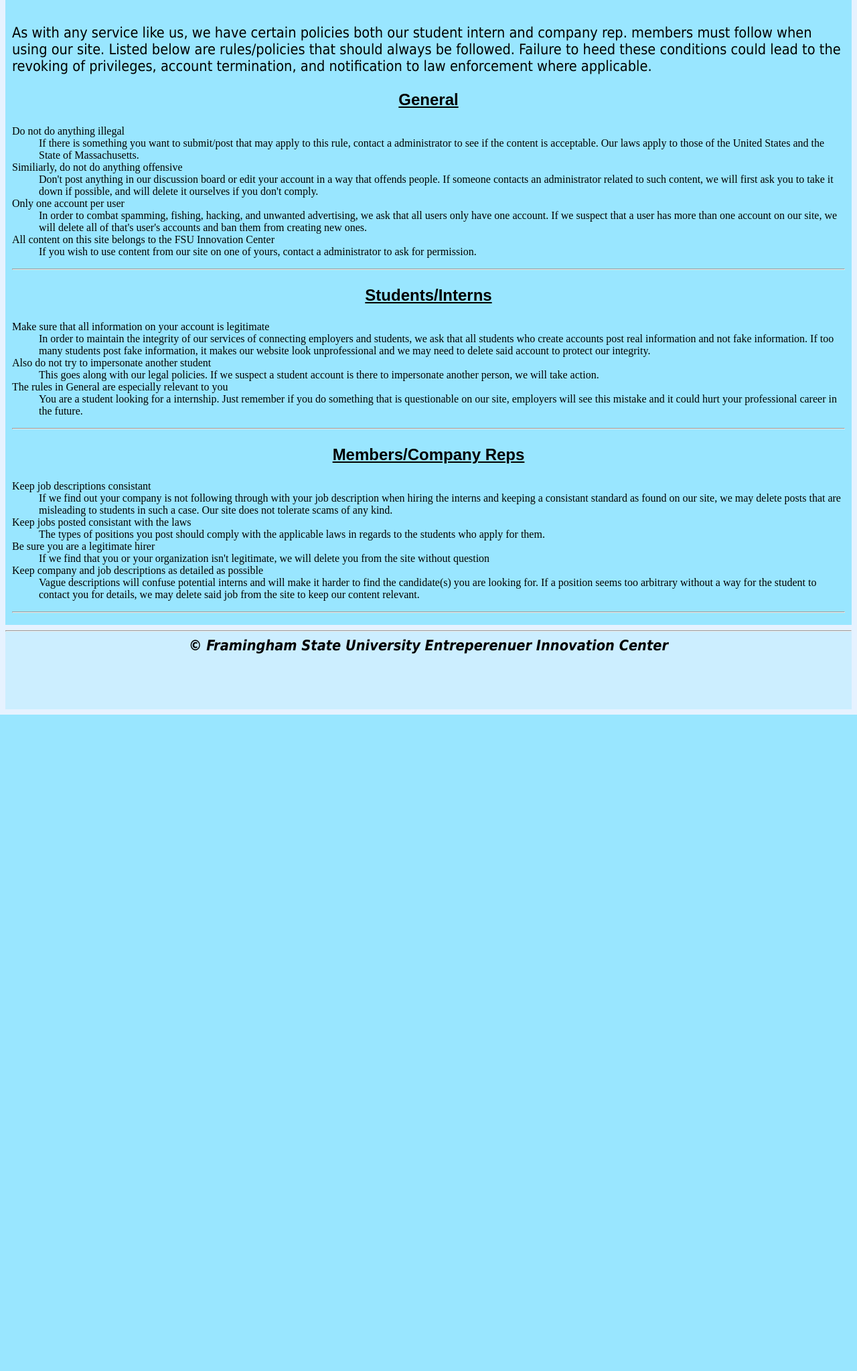
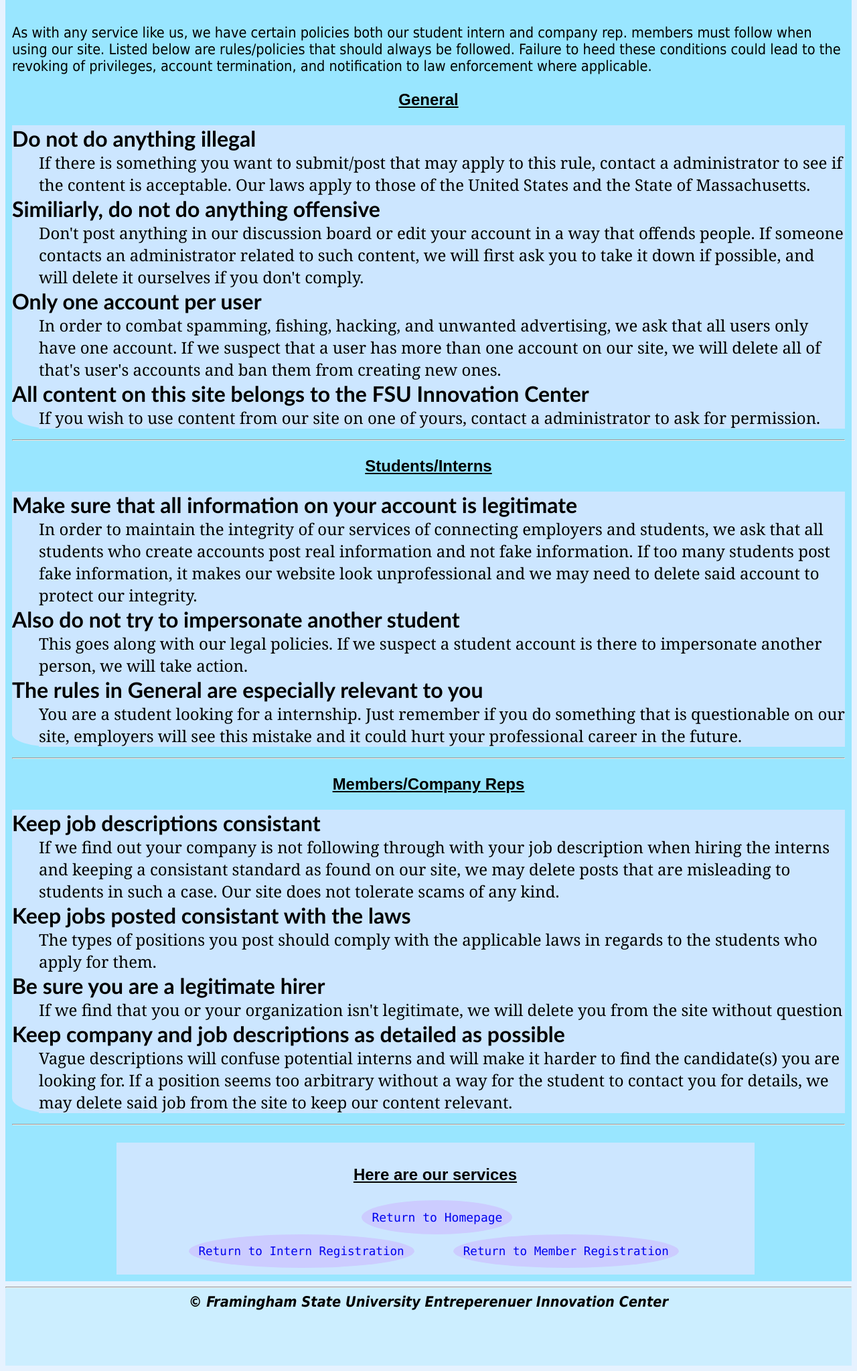
Before and after one commit to JonPetani/FSUInnovation, a PHP site: page /terms.html in a window 1280 px wide. Shown: the part 482-2529 px from the top of the page at 67% size. Before the commit the page ends 1549 px from the top, so only its background shows below. Run offline with PHP 8.4, Linux system fonts and the light colour scheme.

Commit message:
Login and Terms Changes
Login files were edited a bit. Still aren't functional yet, but they do not have any syntax errors or other errors present when executed now.

Terms styling is now correct with buttons back to the register forms and the home page.

2 Pages for failed login have been added. Once login in working, one of these pages will appear if a user entered incorrect username and password. On that page, it gives the user the change to go back to the specific login page, or to register.

The button on the bottom of home that misaligned is now more centered as intended.

```diff
--- a/Home.html
+++ b/Home.html
@@ -42,7 +42,7 @@
 </ul>
 <br clear=both>
 <h3 align=center>We have a directory of all our services</h3>
-<a href='Nav.html'>Go here to find all our services</a>
+<a href='Nav.html' style='margin-left:25%;'>Go here to find all our services</a>
 <br clear=both>
 </div>
 </div>
--- a/Intern.css
+++ b/Intern.css
@@ -83,3 +83,32 @@
 ul#nav > li > a:active {
 	background-color:#3377ff;
 }
+
+dt {
+	font-size:200%;
+	font-family:Trebuchet MS;
+	font-weight:bold;
+}
+
+dd {
+	font-size: 150%;
+	font-family:Georgia;
+}
+
+dl, dl > dt, dl > dd {
+	background-color: #cce6ff;
+
+}
+
+dl {
+	border-radius: 5%;
+}
+
+div#error {
+	display:block;
+	padding: 5 10 5 10;
+}
+img.error {
+	width:10%;
+	height:auto;
+}
--- a/Login.html
+++ b/Login.html
@@ -12,7 +12,7 @@
 <div class='select'>
 <h2 align=center>Are you a Intern or a Member?</h3>
 <ul type='none'>
-<li style='margin-left:13.55%;'><a href=''>I am a Intern</a></li>
+<li style='margin-left:13.55%;'><a href='InternLogin.php'>I am a Intern</a></li>
 <li><a href='MemberLogin.php'>I am a Member</a></li>
 </ul>
 <br clear=both>
--- a/Success.php
+++ b/Success.php
@@ -11,7 +11,7 @@
 <h2 align=center>Login Successful</h2>
 <p>Welcome to our Website. Now that you are now registered, we hope you will find our site useful whether you are a intern or a representative of a company.</p>
 <div class='select'>
-<h3>What to do next</h3>
+<h3 align=center>What to do next</h3>
 <ul type=none>
 <li style='margin-left:-8%;float:left;text-align:center;'><a href='Login.html'>Try Logging in to your new account</a></li>
 <li style='margin-left:-3%;float:left;text-align:center;'><a href='Home.html'>Otherwise, Return to Homepage</a></li>
--- a/terms.html
+++ b/terms.html
@@ -43,7 +43,16 @@
 <dd>If we find that you or your organization isn't legitimate, we will delete you from the site without question</dd>
 <dt>Keep company and job descriptions as detailed as possible</dt>
 <dd>Vague descriptions will confuse potential interns and will make it harder to find the candidate(s) you are looking for. If a position seems too arbitrary without a way for the student to contact you for details, we may delete said job from the site to keep our content relevant.</dd>
-</dl><hr>
+</dl><hr><br>
+<div class='select'>
+<h3 align=center>Here are our services</h3>
+<ul type='none'>
+<li style='margin-left:31%;font-size:75%;'><a href='Home.html'>Return to Homepage</a></li>
+<li><a href='register_member.php' style='font-size:110%;'>Return to Intern Registration</a></li>
+<li><a href='NewIntern.php' style='font-size:110%;'>Return to Member Registration</a></li>
+</ul>
+<br clear=both>
+</div>
 </div>
 <footer>
 <hr>
```
Also changed, not shown: FailedLoginIntern.html (added, +26 -0 lines), FailedLoginMember.html (added, +26 -0 lines), InternCheck.php (+12 -21 lines), MemberCheck.php (+9 -23 lines), images/error.png (added).
